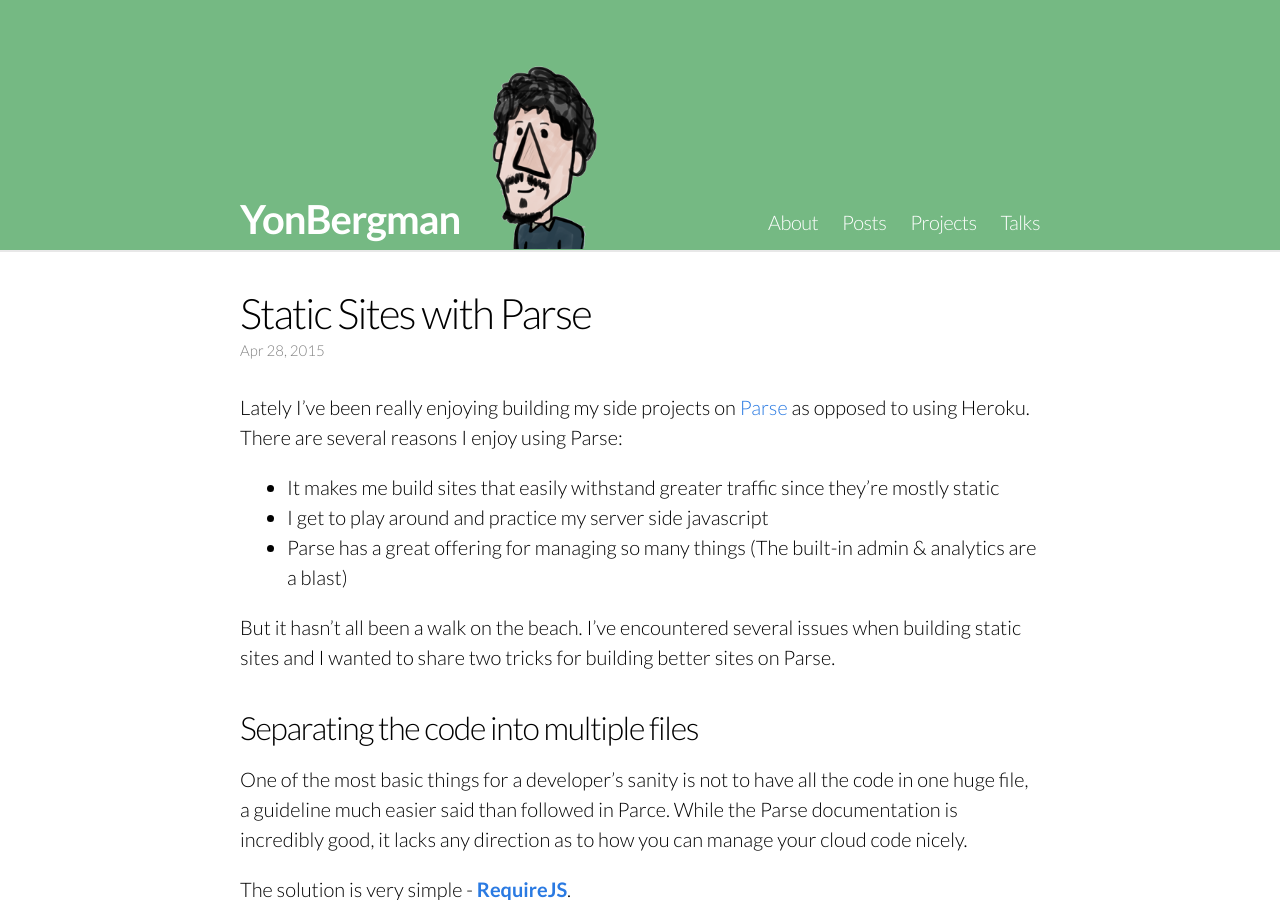
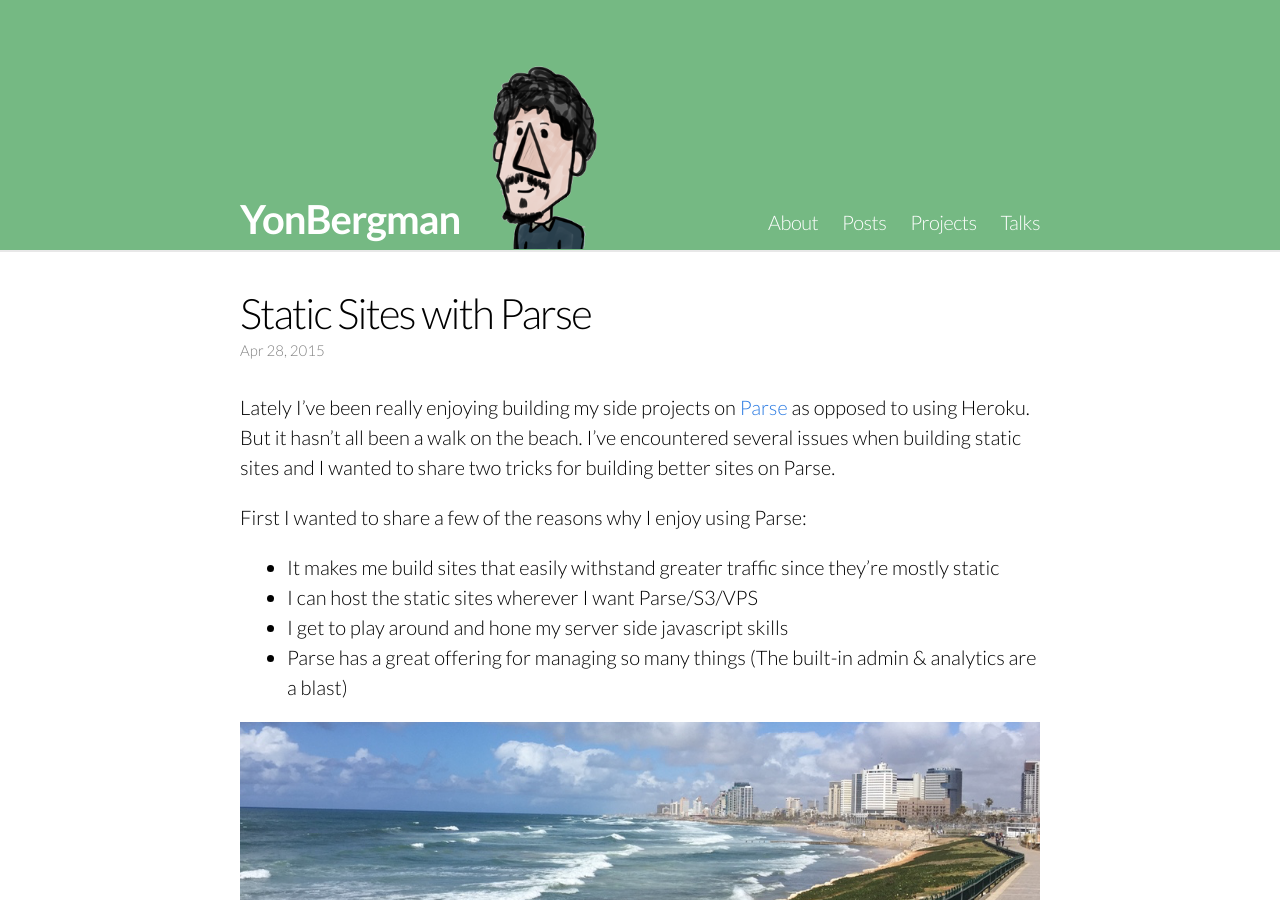
Before and after one commit to yonbergman/blog, a Jekyll site: the page built from _posts/2015-04-27-static-sites-with-parse.markdown, in a window 1280 px wide and 900 px high. Built offline with Jekyll 4.4.1, drawn with Linux system fonts in a browser that asks for light colours; Markdown is read by kramdown in place of the engine named in the settings; some of the changed text lies outside the part shown.

Commit message:
added some images to the post

```diff
--- a/_posts/2015-04-27-static-sites-with-parse.markdown
+++ b/_posts/2015-04-27-static-sites-with-parse.markdown
@@ -4,15 +4,19 @@
 date: 2015-04-27T29:34:41+02:00
 ---
 
-Lately I've been really enjoying building my side projects on [Parse](http://parse.com) as opposed to using Heroku. There are several reasons I enjoy using Parse:
+Lately I've been really enjoying building my side projects on [Parse](http://parse.com) as opposed to using Heroku. But it hasn't all been a walk on the beach. I've encountered several issues when building static sites and I wanted to share two tricks for building better sites on Parse.
+
+<!--more-->
+
+First I wanted to share a few of the reasons why I enjoy using Parse:
 
 * It makes me build sites that easily withstand greater traffic since they're mostly static
-* I get to play around and practice my server side javascript
+* I can host the static sites wherever I want Parse/S3/VPS
+* I get to play around and hone my server side javascript skills
 * Parse has a great offering for managing so many things (The built-in admin & analytics are a blast)
 
-But it hasn't all been a walk on the beach. I've encountered several issues when building static sites and I wanted to share two tricks for building better sites on Parse.
-
-<!--more-->
+![](/images/posts/parse/sea.png)
+<small class='text-center'>An actual walk on the beach</small>
 
 ## Separating the code into multiple files
 
@@ -129,6 +133,8 @@
 
 We just need to make sure you configure your Parse app to server static content and we're good to go :)
 
+![](/images/posts/parse/eize.jpg)
+<small class='text-center'>A site developed in Middleman & Parse</small>
 
 ----
 
```
Also changed, not shown: about.md (+1 -1 lines), images/posts/parse/eize.jpg (added), images/posts/parse/sea.png (added).
